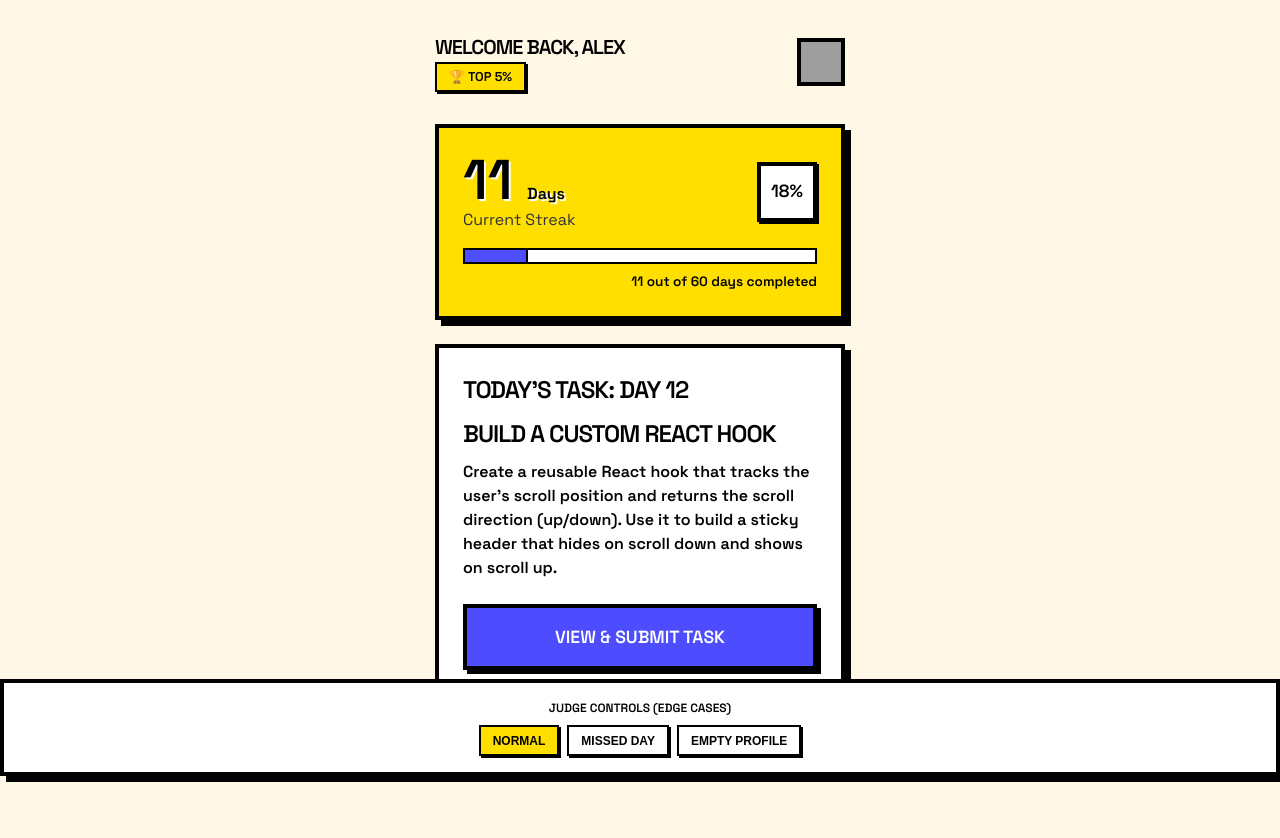
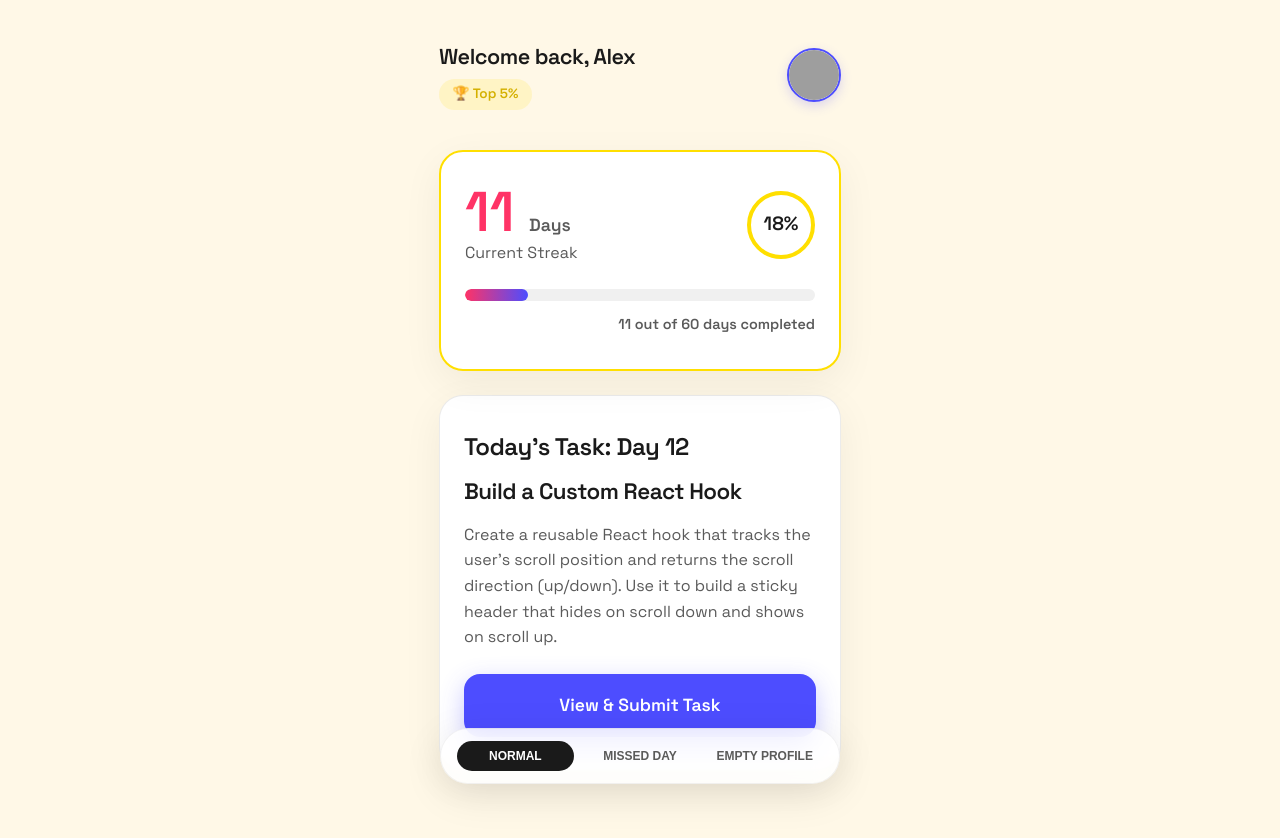
Before and after one commit to GITtridib22/rotate, a Next.js app: page /dashboard in a window 1280 px wide. Shown: the top 838 px of the page. Built offline with nearby package versions, Linux system fonts and the light colour scheme; grey boxes are pictures that could not be loaded.

Commit message:
style: Modernize UI to Soft UI aesthetic while retaining custom color palette

```diff
--- a/src/app/globals.css
+++ b/src/app/globals.css
@@ -3,18 +3,22 @@
 :root {
   --bg-primary: #FFF8E7; /* Harsh cream */
   --bg-card: #FFFFFF;
-  --text-primary: #000000;
-  --text-secondary: #333333;
+  --text-primary: #1A1A1A;
+  --text-secondary: #5A5A5A;
 
-  /* Brutalist Colors */
+  /* Modern Colors */
   --accent: #FF3366; /* Hot Pink */
   --accent-alt: #4D4DFF; /* Electric Blue */
   --accent-yellow: #FFDF00;
   --success: #00E676;
   --error: #FF3333;
 
-  --border-color: #000000;
-  --border-width: 4px;
+  --border-color: rgba(0, 0, 0, 0.08);
+  --border-width: 1px;
+  --radius-lg: 24px;
+  --radius-md: 16px;
+  --shadow-soft: 0 12px 40px rgba(0, 0, 0, 0.06);
+  --shadow-hover: 0 20px 60px rgba(77, 77, 255, 0.12);
 }
 
 * {
@@ -27,7 +31,7 @@ body {
   background-color: var(--bg-primary);
   color: var(--text-primary);
   font-family: 'Space Grotesk', sans-serif;
-  line-height: 1.5;
+  line-height: 1.6;
   min-height: 100vh;
 }
 
@@ -36,28 +40,31 @@ body {
   width: 100%;
   max-width: 450px;
   margin: 0 auto;
-  padding: 0 1.25rem;
+  padding: 0 1.5rem;
 }
 
 /* Typography */
 h1, h2, h3 {
   font-weight: 800;
-  text-transform: uppercase;
-  letter-spacing: -1px;
+  letter-spacing: -0.5px;
 }
 
 .hero-title {
-  font-size: 2.75rem;
-  line-height: 1;
+  font-size: 3rem;
+  line-height: 1.1;
   margin-bottom: 1rem;
-  text-shadow: 2px 2px 0px var(--accent-alt);
+  background: linear-gradient(135deg, var(--accent), var(--accent-alt));
+  -webkit-background-clip: text;
+  color: transparent;
+  padding-bottom: 0.2rem;
 }
 
 .hero-subtitle {
   font-size: 1.1rem;
   color: var(--text-secondary);
   font-weight: 600;
-  margin-bottom: 2rem;
+  margin-bottom: 2.5rem;
+  line-height: 1.6;
 }
 
 .text-highlight {
@@ -67,13 +74,20 @@ h1, h2, h3 {
   color: var(--accent);
 } /* Retaining class name for JSX compatibility */
 
-/* Neo-Brutalist Components */
+/* Soft UI Components */
 .glass-card {
   background: var(--bg-card);
   border: var(--border-width) solid var(--border-color);
-  box-shadow: 6px 6px 0px var(--border-color);
-  padding: 1.5rem;
+  box-shadow: var(--shadow-soft);
+  border-radius: var(--radius-lg);
+  padding: 2rem 1.5rem;
   margin-bottom: 1.5rem;
+  transition: transform 0.3s ease, box-shadow 0.3s ease;
+}
+
+.glass-card:hover {
+  transform: translateY(-2px);
+  box-shadow: var(--shadow-hover);
 }
 
 .btn-primary {
@@ -82,20 +96,24 @@ h1, h2, h3 {
   text-align: center;
   background: var(--accent-alt);
   color: #FFF;
-  border: var(--border-width) solid var(--border-color);
-  box-shadow: 4px 4px 0px var(--border-color);
-  padding: 1rem;
+  border: none;
+  border-radius: var(--radius-md);
+  padding: 1.1rem;
   font-size: 1.1rem;
   font-weight: 800;
-  text-transform: uppercase;
   text-decoration: none;
-  transition: transform 0.1s, box-shadow 0.1s;
+  transition: all 0.2s ease;
   cursor: pointer;
+  box-shadow: 0 8px 24px rgba(77, 77, 255, 0.3);
+}
+
+.btn-primary:hover {
+  transform: translateY(-2px);
+  box-shadow: 0 12px 32px rgba(77, 77, 255, 0.4);
 }
 
 .btn-primary:active {
-  transform: translate(4px, 4px);
-  box-shadow: 0px 0px 0px var(--border-color);
+  transform: translateY(1px);
 }
 
 .btn-primary.mt-6, .btn-primary.mt-4 {
@@ -106,183 +124,184 @@ h1, h2, h3 {
 .timeline {
   display: flex;
   flex-direction: column;
-  gap: 1.5rem;
-  margin-bottom: 2.5rem;
+  gap: 2rem;
+  margin-bottom: 3rem;
+  margin-top: 1rem;
 }
 
 .timeline-item {
   display: flex;
-  gap: 1rem;
+  gap: 1.25rem;
 }
 
 .timeline-node {
-  width: 40px;
-  height: 40px;
+  width: 44px;
+  height: 44px;
   background: var(--accent-yellow);
-  border: var(--border-width) solid var(--border-color);
+  border-radius: 50%;
   display: flex;
   align-items: center;
   justify-content: center;
   font-weight: 800;
   font-size: 1.2rem;
   flex-shrink: 0;
-  box-shadow: 2px 2px 0px var(--border-color);
+  color: #1A1A1A;
+  box-shadow: 0 8px 20px rgba(255, 223, 0, 0.4);
 }
 
 .timeline-content h3 {
-  font-size: 1.1rem;
-  margin-bottom: 0.25rem;
+  font-size: 1.15rem;
+  margin-bottom: 0.35rem;
+  color: var(--text-primary);
 }
 
 .timeline-content p {
-  font-size: 0.9rem;
+  font-size: 0.95rem;
   color: var(--text-secondary);
   font-weight: 600;
 }
 
 /* Dashboard Styles */
 .dashboard-container {
-  padding-top: 2rem;
-  padding-bottom: 6rem;
+  padding-top: 2.5rem;
+  padding-bottom: 7rem;
 }
 
 .dashboard-header {
   display: flex;
   justify-content: space-between;
   align-items: center;
-  margin-bottom: 2rem;
+  margin-bottom: 2.5rem;
 }
 
 .greeting {
-  font-size: 1.25rem;
+  font-size: 1.35rem;
 }
 
 .standing-badge {
   display: inline-block;
-  background: var(--accent-yellow);
-  border: 2px solid var(--border-color);
-  padding: 0.2rem 0.75rem;
-  font-size: 0.8rem;
+  background: rgba(255, 223, 0, 0.15);
+  color: #D4B000;
+  border-radius: 20px;
+  padding: 0.3rem 0.85rem;
+  font-size: 0.85rem;
   font-weight: 800;
-  text-transform: uppercase;
-  box-shadow: 2px 2px 0px var(--border-color);
+  margin-top: 0.25rem;
 }
 
 .avatar {
-  width: 48px;
-  height: 48px;
-  border: var(--border-width) solid var(--border-color);
+  width: 54px;
+  height: 54px;
+  border-radius: 50%;
+  border: 2px solid var(--accent-alt);
   background: var(--bg-card);
+  box-shadow: 0 4px 12px rgba(77, 77, 255, 0.2);
 }
 
 .streak-card {
   position: relative;
-  background: var(--accent-yellow);
+  background: var(--bg-card);
+  border: 2px solid var(--accent-yellow);
 }
 
 .streak-card.missed-day {
-  background: var(--error);
-}
-.streak-card.missed-day * {
-  color: #FFF !important;
-}
-.streak-card.missed-day .progress-circle {
-  border-color: #FFF;
-}
-.streak-card.missed-day .progress-bar-container {
-  border-color: #FFF;
+  border-color: var(--error);
+  background: rgba(255, 51, 51, 0.02);
 }
 
 .streak-card.empty-state {
-  background: var(--bg-card);
+  border-color: var(--border-color);
 }
 
 .streak-stats {
   display: flex;
   justify-content: space-between;
   align-items: center;
-  margin-bottom: 1rem;
+  margin-bottom: 1.5rem;
 }
 
 .streak-number {
   font-size: 3.5rem;
   font-weight: 800;
   line-height: 1;
-  color: var(--text-primary);
-  text-shadow: 2px 2px 0px #FFF;
+  color: var(--accent);
 }
 
 .text-small {
-  font-size: 1rem;
+  font-size: 1.1rem;
   font-weight: 600;
+  color: var(--text-secondary);
 }
 
 .progress-circle {
-  width: 60px;
-  height: 60px;
-  background: #FFF;
-  border: var(--border-width) solid var(--border-color);
+  width: 68px;
+  height: 68px;
+  background: var(--bg-card);
+  border-radius: 50%;
+  border: 4px solid var(--accent-yellow);
   display: flex;
   align-items: center;
   justify-content: center;
   font-weight: 800;
-  font-size: 1.1rem;
-  box-shadow: 2px 2px 0px var(--border-color);
-  color: var(--text-primary) !important;
+  font-size: 1.2rem;
+  color: var(--text-primary);
 }
 
 .progress-bar-container {
   width: 100%;
-  height: 16px;
-  background: #FFF;
-  border: 2px solid var(--border-color);
-  margin-bottom: 0.5rem;
+  height: 12px;
+  background: #F0F0F0;
+  border-radius: 10px;
+  margin-bottom: 0.75rem;
+  overflow: hidden;
 }
 
 .progress-bar {
   height: 100%;
-  background: var(--accent-alt);
-  border-right: 2px solid var(--border-color);
+  background: linear-gradient(90deg, var(--accent), var(--accent-alt));
+  border-radius: 10px;
 }
 
 .progress-text {
-  font-size: 0.85rem;
+  font-size: 0.9rem;
   font-weight: 600;
   text-align: right;
+  color: var(--text-secondary);
 }
 
 .warning-text {
-  font-weight: 800;
-  font-size: 0.85rem;
-  margin-top: 1rem;
-  background: #FFF;
-  padding: 0.5rem;
-  border: 2px solid var(--border-color);
-  color: var(--error) !important;
+  font-weight: 600;
+  font-size: 0.9rem;
+  margin-top: 1.25rem;
+  background: rgba(255, 51, 51, 0.1);
+  padding: 0.75rem 1rem;
+  border-radius: 12px;
+  color: var(--error);
 }
 
 .task-title {
-  font-size: 1.5rem;
-  margin-bottom: 0.5rem;
+  font-size: 1.4rem;
+  margin-bottom: 0.75rem;
   margin-top: 0.5rem;
 }
 
 .task-desc {
   font-size: 1rem;
-  font-weight: 600;
-  line-height: 1.5;
-  margin-bottom: 1rem;
+  font-weight: 400;
+  color: var(--text-secondary);
+  line-height: 1.6;
+  margin-bottom: 1.5rem;
 }
 
 .completed-badge {
-  background: var(--success);
-  border: var(--border-width) solid var(--border-color);
-  padding: 0.75rem;
+  background: rgba(0, 230, 118, 0.1);
+  color: #00A650;
+  border-radius: var(--radius-md);
+  padding: 1rem;
   text-align: center;
   font-weight: 800;
   text-transform: uppercase;
   margin-top: 1rem;
-  box-shadow: 2px 2px 0px var(--border-color);
 }
 
 /* Challenge Day Styles */
@@ -295,66 +314,75 @@ h1, h2, h3 {
   display: flex;
   justify-content: space-between;
   align-items: center;
-  margin-bottom: 2rem;
+  margin-bottom: 2.5rem;
 }
 
 .back-btn {
+  color: var(--text-secondary);
+  font-size: 0.95rem;
+  font-weight: 600;
+  text-decoration: none;
+  transition: color 0.2s;
+}
+
+.back-btn:hover {
   color: var(--text-primary);
-  font-size: 0.9rem;
-  font-weight: 800;
-  text-transform: uppercase;
-  text-decoration: underline;
 }
 
 .badge-glow {
-  background: var(--accent-alt);
-  color: #FFF;
-  border: 2px solid var(--border-color);
-  padding: 0.2rem 0.5rem;
+  background: rgba(77, 77, 255, 0.1);
+  color: var(--accent-alt);
+  border-radius: 20px;
+  padding: 0.3rem 0.85rem;
   font-weight: 800;
-  box-shadow: 2px 2px 0px var(--border-color);
 }
 
 .divider {
-  height: var(--border-width);
+  height: 1px;
   background: var(--border-color);
-  margin: 1.5rem 0;
+  margin: 2rem 0;
 }
 
 .text-large {
-  font-size: 1.1rem;
-  font-weight: 600;
+  font-size: 1.15rem;
+  font-weight: 400;
+  color: var(--text-secondary);
+  line-height: 1.7;
 }
 
 .submit-form {
   display: flex;
   flex-direction: column;
-  gap: 1.25rem;
-  margin-top: 1rem;
+  gap: 1.5rem;
+  margin-top: 1.5rem;
 }
 
 .input-group label {
-  font-size: 0.85rem;
+  font-size: 0.9rem;
   font-weight: 800;
-  text-transform: uppercase;
+  color: var(--text-primary);
   display: block;
-  margin-bottom: 0.25rem;
+  margin-bottom: 0.5rem;
 }
 
 .modern-input {
   width: 100%;
-  background: #FFF;
-  border: var(--border-width) solid var(--border-color);
-  padding: 0.875rem 1rem;
+  background: #F9F9F9;
+  border: 1px solid var(--border-color);
+  border-radius: 12px;
+  padding: 1rem 1.25rem;
   font-family: inherit;
   font-size: 1rem;
-  font-weight: 600;
-  transition: all 0.1s;
+  font-weight: 400;
+  color: var(--text-primary);
+  transition: all 0.2s ease;
 }
 
 .modern-input:focus {
   outline: none;
-  box-shadow: 4px 4px 0px var(--accent-alt);
+  background: #FFF;
+  border-color: var(--accent-alt);
+  box-shadow: 0 0 0 4px rgba(77, 77, 255, 0.1);
 }
 
 .loading {
@@ -365,42 +393,49 @@ h1, h2, h3 {
 /* Demo Controls (For Judges) */
 .demo-controls {
   position: fixed;
-  bottom: 0;
-  left: 0;
-  width: 100%;
-  background: var(--bg-card);
-  border-top: var(--border-width) solid var(--border-color);
-  padding: 1rem;
+  bottom: 1rem;
+  left: 50%;
+  transform: translateX(-50%);
+  width: 90%;
+  max-width: 400px;
+  background: rgba(255, 255, 255, 0.85);
+  backdrop-filter: blur(12px);
+  -webkit-backdrop-filter: blur(12px);
+  border: 1px solid rgba(0, 0, 0, 0.05);
+  border-radius: 100px;
+  padding: 0.75rem 1rem;
   z-index: 100;
+  box-shadow: 0 10px 40px rgba(0, 0, 0, 0.1);
+  margin-bottom: 0 !important;
 }
 
 .demo-title {
-  font-size: 0.75rem;
-  text-transform: uppercase;
-  font-weight: 800;
-  text-align: center;
-  margin-bottom: 0.5rem;
+  display: none;
 }
 
 .demo-buttons {
   display: flex;
   gap: 0.5rem;
-  justify-content: center;
+  justify-content: space-between;
 }
 
 .demo-btn {
-  background: #FFF;
-  border: 2px solid var(--border-color);
-  padding: 0.4rem 0.75rem;
+  flex: 1;
+  background: transparent;
+  border: none;
+  padding: 0.5rem 0.5rem;
   font-size: 0.75rem;
   font-weight: 800;
   text-transform: uppercase;
+  color: var(--text-secondary);
+  border-radius: 50px;
   cursor: pointer;
-  box-shadow: 2px 2px 0px var(--border-color);
+  transition: all 0.2s ease;
 }
 
 .demo-btn.active {
-  background: var(--accent-yellow);
+  background: var(--text-primary);
+  color: #FFF;
 }
 
 /* Success State Animations */
@@ -414,18 +449,18 @@ h1, h2, h3 {
 }
 
 .celebration-icon {
-  font-size: 5rem;
-  margin-bottom: 1rem;
+  font-size: 5.5rem;
+  margin-bottom: 1.5rem;
 }
 
 @keyframes celebrate {
   0% { transform: scale(0.8); opacity: 0; }
-  50% { transform: scale(1.1); opacity: 1; }
+  50% { transform: scale(1.05); opacity: 1; }
   100% { transform: scale(1); opacity: 1; }
 }
 
 .animate-celebration {
-  animation: celebrate 0.4s cubic-bezier(0.16, 1, 0.3, 1) forwards;
+  animation: celebrate 0.5s cubic-bezier(0.16, 1, 0.3, 1) forwards;
 }
 
 /* Utility Helpers */
```
Also changed, not shown: 2 other files (tests, documents, lock files or other folders).
